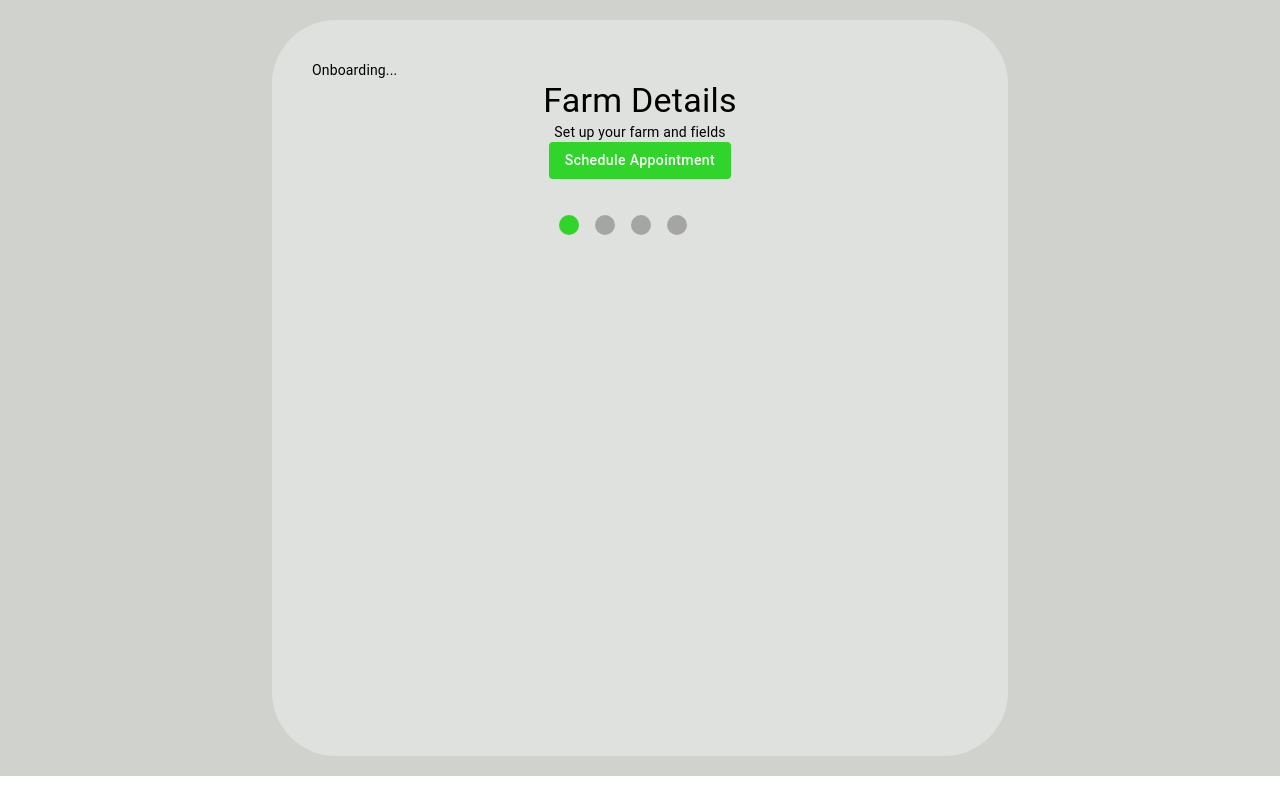
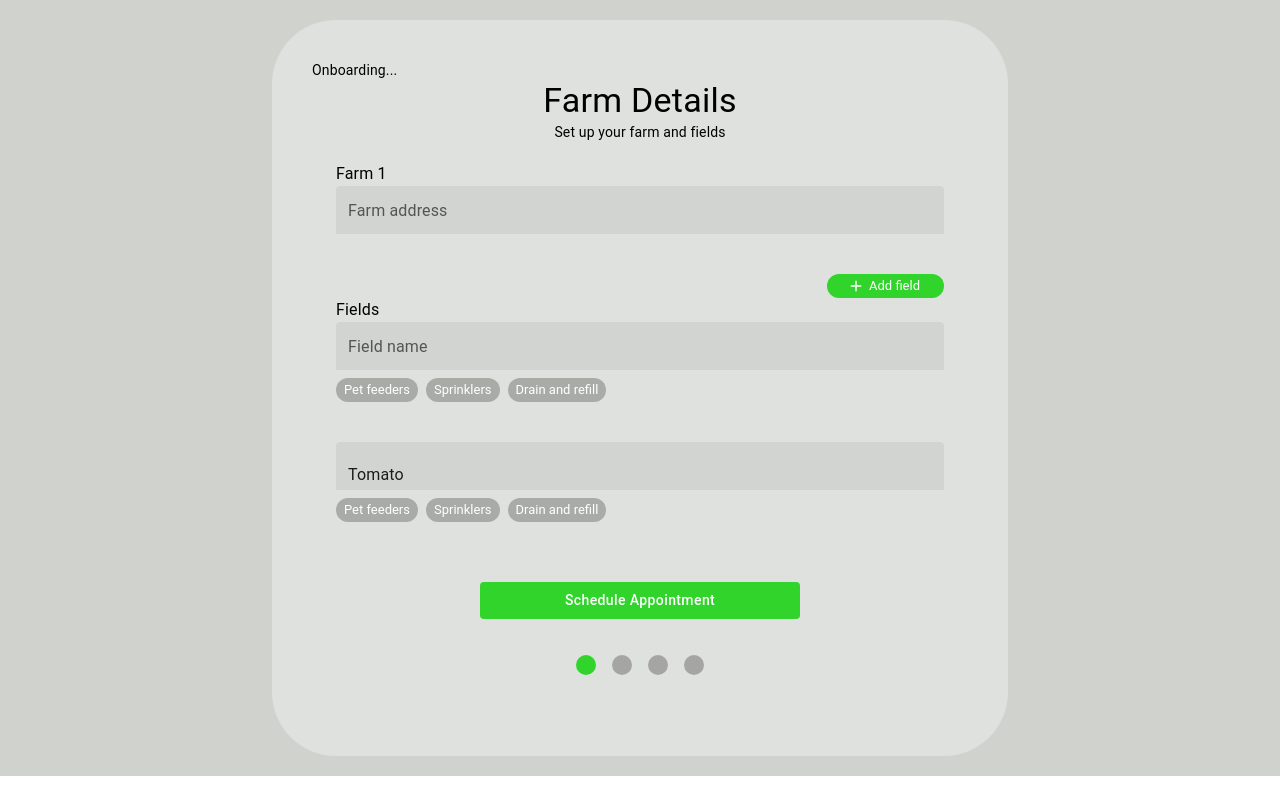
Before and after one commit to debagit10/smart-farm, a React (Vite) app in the folder frontend/: page /onboarding in a window 1280 px wide. Built offline with nearby package versions, Linux system fonts and the light colour scheme.

Commit message:
feat: farm details page design and structure done

```diff
--- a/frontend/package.json
+++ b/frontend/package.json
@@ -14,7 +14,9 @@
     "@emotion/styled": "^11.11.5",
     "@mui/icons-material": "^5.15.15",
     "@mui/material": "^5.15.15",
+    "@mui/x-date-pickers": "^7.3.1",
     "@react-icons/all-files": "^4.1.0",
+    "dayjs": "^1.11.11",
     "react": "^18.2.0",
     "react-dom": "^18.2.0",
     "react-icons": "^5.1.0",
--- a/frontend/src/components/onboarding/Farm_details.tsx
+++ b/frontend/src/components/onboarding/Farm_details.tsx
@@ -1,11 +1,126 @@
 import React from "react";
-import { Typography } from "@mui/material";
+import { Typography, TextField, Chip, Stack } from "@mui/material";
+import { IoIosAdd } from "react-icons/io";
+import AddIcon from "@mui/icons-material/Add";
 
 const FarmDetails = () => {
   return (
-    <div>
-      <Typography variant="h4">Farm Details</Typography>
-      <Typography variant="body2">Set up your farm and fields</Typography>
+    <div className="flex flex-col">
+      <div className="flex justify-center">
+        <Typography variant="h4">Farm Details</Typography>
+      </div>
+      <div className="flex justify-center">
+        <Typography variant="body2">Set up your farm and fields</Typography>
+      </div>
+
+      <div className="flex flex-col mx-16 my-5">
+        <Typography className="mb-5 font-black">Farm 1</Typography>
+        <TextField
+          type="text"
+          variant="filled"
+          size="small"
+          label="Farm address"
+          InputProps={{
+            disableUnderline: true,
+          }}
+          InputLabelProps={{
+            sx: {
+              "&.Mui-focused": {
+                color: "#30D42B",
+              },
+            },
+          }}
+        />
+      </div>
+
+      <div className="flex flex-col mx-16 my-5">
+        <div className="flex justify-end">
+          <Chip
+            label="Add field"
+            size="small"
+            style={{
+              color: "white",
+              backgroundColor: "#30D42B",
+              paddingLeft: "1rem",
+              paddingRight: "1rem",
+            }}
+            className="text-white"
+            icon={<AddIcon style={{ color: "white" }} />}
+          />
+        </div>
+
+        <Typography>Fields</Typography>
+
+        <TextField
+          type="text"
+          variant="filled"
+          size="small"
+          label="Field name"
+          InputProps={{
+            disableUnderline: true,
+          }}
+          InputLabelProps={{
+            sx: {
+              "&.Mui-focused": {
+                color: "#30D42B",
+              },
+            },
+          }}
+        />
+        <Stack direction="row" spacing={1} className="mt-2">
+          <Chip
+            label="Pet feeders"
+            size="small"
+            style={{ color: "white", backgroundColor: "#A9ABA7" }}
+          />
+          <Chip
+            label="Sprinklers"
+            size="small"
+            style={{ color: "white", backgroundColor: "#A9ABA7" }}
+          />
+          <Chip
+            label="Drain and refill"
+            size="small"
+            style={{ color: "white", backgroundColor: "#A9ABA7" }}
+          />
+        </Stack>
+      </div>
+
+      <div className="flex flex-col mx-16 mt-5 mb-10">
+        <TextField
+          type="text"
+          variant="filled"
+          size="small"
+          defaultValue="Tomato"
+          InputProps={{
+            disableUnderline: true,
+          }}
+          InputLabelProps={{
+            sx: {
+              "&.Mui-focused": {
+                color: "#30D42B",
+              },
+            },
+          }}
+        />
+        <Stack direction="row" spacing={1} className="mt-2">
+          <Chip
+            label="Pet feeders"
+            size="small"
+            style={{ color: "white", backgroundColor: "#A9ABA7" }}
+          />
+          <Chip
+            label="Sprinklers"
+            size="small"
+            style={{ color: "white", backgroundColor: "#A9ABA7" }}
+          />
+          <Chip
+            label="Drain and refill"
+            size="small"
+            style={{ color: "white", backgroundColor: "#A9ABA7" }}
+          />
+        </Stack>
+      </div>
     </div>
   );
 };
--- a/frontend/src/pages/Onboarding.tsx
+++ b/frontend/src/pages/Onboarding.tsx
@@ -47,24 +47,26 @@ const Onboarding = () => {
 
   return (
     <div className="bg-white flex justify-center">
-      <div className="m-5 w-[46rem] h-[46rem] bg-[#DFE1DE] rounded-[4rem] text-center">
+      <div className="m-5 w-[46rem] h-[46rem] bg-[#DFE1DE] rounded-[4rem]">
         <div className="flex justify-start ml-10 mt-10">
           <Typography variant="body2">Onboarding...</Typography>
         </div>
 
-        <div className="flex justify-center ">
-          <div className="flex flex-col">
+        <div className="   w-[100%] ">
+          <div className="flex flex-col justify-center">
             <div>{steps[activeStep].desription}</div>
 
-            <div>
-              <div className="mb-5">
+            <div className="flex flex-col">
+              <div className="flex justify-center my-5">
                 <CustomButton
                   onClick={handleNext}
                   variant="contained"
                   disableElevation
+                  className="md:w-80 w-60"
                 >
                   {steps[activeStep].button}
                 </CustomButton>
+              </div>
             </div>
 
             <div className="flex justify-center">
@@ -77,7 +79,7 @@ const Onboarding = () => {
                 nextButton={undefined}
                 sx={{
                   maxWidth: 400,
-                    flexGrow: 1,
+                  //flexGrow: 1,
                   backgroundColor: "transparent",
                   ".MuiMobileStepper-dot": {
                     width: 20,
@@ -96,7 +98,6 @@ const Onboarding = () => {
         </div>
       </div>
     </div>
-    </div>
   );
 };
 
```
Also changed, not shown: 1 other file (tests, documents, lock files or other folders). Lines whose indentation alone changed are shown as unchanged.
